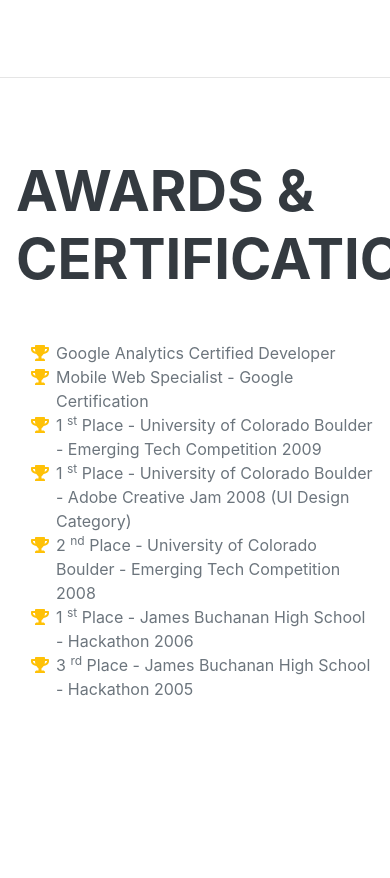
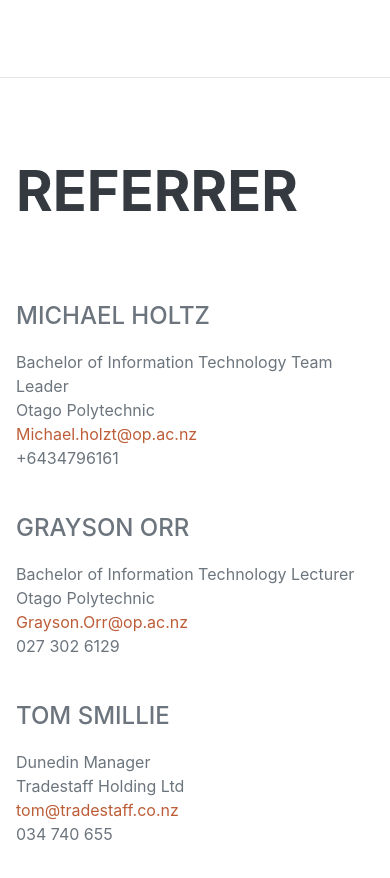
Before and after one commit to lis19Sen/lis19Sen.github.io, a plain HTML site: page index.html in a window 390 px wide. Shown: the part 8617-9495 px from the top of the page. Before the commit the page ends 9398 px from the top, so only its background shows below. Drawn offline with nearby package versions, Linux system fonts and the light colour scheme; a web font is replaced by a local one.

Commit message:
referrer

```diff
--- a/index.html
+++ b/index.html
@@ -332,50 +332,35 @@
                 </div>
             </section>
             <hr class="m-0" />
-            <!-- Awards-->
-            <section class="resume-section" id="awards">
+            <!-- Referrer-->
+            <section class="resume-section" id="references">
                 <div class="resume-section-content">
-                    <h2 class="mb-5">Awards & Certifications</h2>
-                    <ul class="fa-ul mb-0">
-                        <li>
-                            <span class="fa-li"><i class="fas fa-trophy text-warning"></i></span>
-                            Google Analytics Certified Developer
-                        </li>
-                        <li>
-                            <span class="fa-li"><i class="fas fa-trophy text-warning"></i></span>
-                            Mobile Web Specialist - Google Certification
-                        </li>
-                        <li>
-                            <span class="fa-li"><i class="fas fa-trophy text-warning"></i></span>
-                            1
-                            <sup>st</sup>
-                            Place - University of Colorado Boulder - Emerging Tech Competition 2009
-                        </li>
-                        <li>
-                            <span class="fa-li"><i class="fas fa-trophy text-warning"></i></span>
-                            1
-                            <sup>st</sup>
-                            Place - University of Colorado Boulder - Adobe Creative Jam 2008 (UI Design Category)
-                        </li>
-                        <li>
-                            <span class="fa-li"><i class="fas fa-trophy text-warning"></i></span>
-                            2
-                            <sup>nd</sup>
-                            Place - University of Colorado Boulder - Emerging Tech Competition 2008
-                        </li>
-                        <li>
-                            <span class="fa-li"><i class="fas fa-trophy text-warning"></i></span>
-                            1
-                            <sup>st</sup>
-                            Place - James Buchanan High School - Hackathon 2006
-                        </li>
-                        <li>
-                            <span class="fa-li"><i class="fas fa-trophy text-warning"></i></span>
-                            3
-                            <sup>rd</sup>
-                            Place - James Buchanan High School - Hackathon 2005
-                        </li>
-                    </ul>
+                    <h2 class="mb-5">Referrer</h2>
+                    </br>
+                    <div class="subheading mb-3">Michael Holtz</div>
+                    <p>Bachelor of Information Technology Team Leader</br>
+                        Otago Polytechnic</br>
+                        <a href="mailto:Michael.holzt@op.ac.nz">Michael.holzt@op.ac.nz</a>
+                    </br>
+                    +6434796161
+                        </p>
+                </br>
+                    <div class="subheading mb-3">Grayson Orr </div>
+                    <p>Bachelor of Information Technology Lecturer</br>
+                        Otago Polytechnic</br>
+                        <a href="mailto:Grayson.Orr@op.ac.nz">Grayson.Orr@op.ac.nz</a>
+                    </br>
+                        027 302 6129
+                        </p>
+                    </br>
+                    <div class="subheading mb-3">Tom Smillie</div>
+                    <p>Dunedin Manager</br>
+                        Tradestaff Holding Ltd </br>
+                        <a href="mailto:tom@tradestaff.co.nz">tom@tradestaff.co.nz</a>
+                    </br>
+                    034 740 655
+                        </p>
+                    </br>
                 </div>
             </section>
         </div>
```
